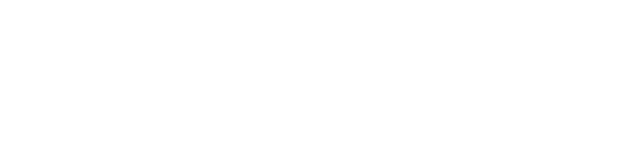
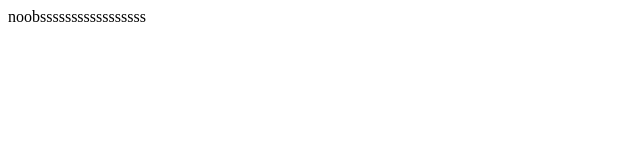
Before and after one commit to ismaelmormor/practicat2html, a plain HTML site: page wei.html in a window 1280 px wide. Shown: the whole page, without its empty margins (0-640 px from the left). Drawn offline with Linux system fonts and the light colour scheme.

Commit message:
commit wei sect

```diff
--- a/wei.html
+++ b/wei.html
@@ -7,6 +7,6 @@
     <title>Document</title>
 </head>
 <body>
-
+    <section class="wei">noobsssssssssssssssss</section>
 </body>
 </html>
```
